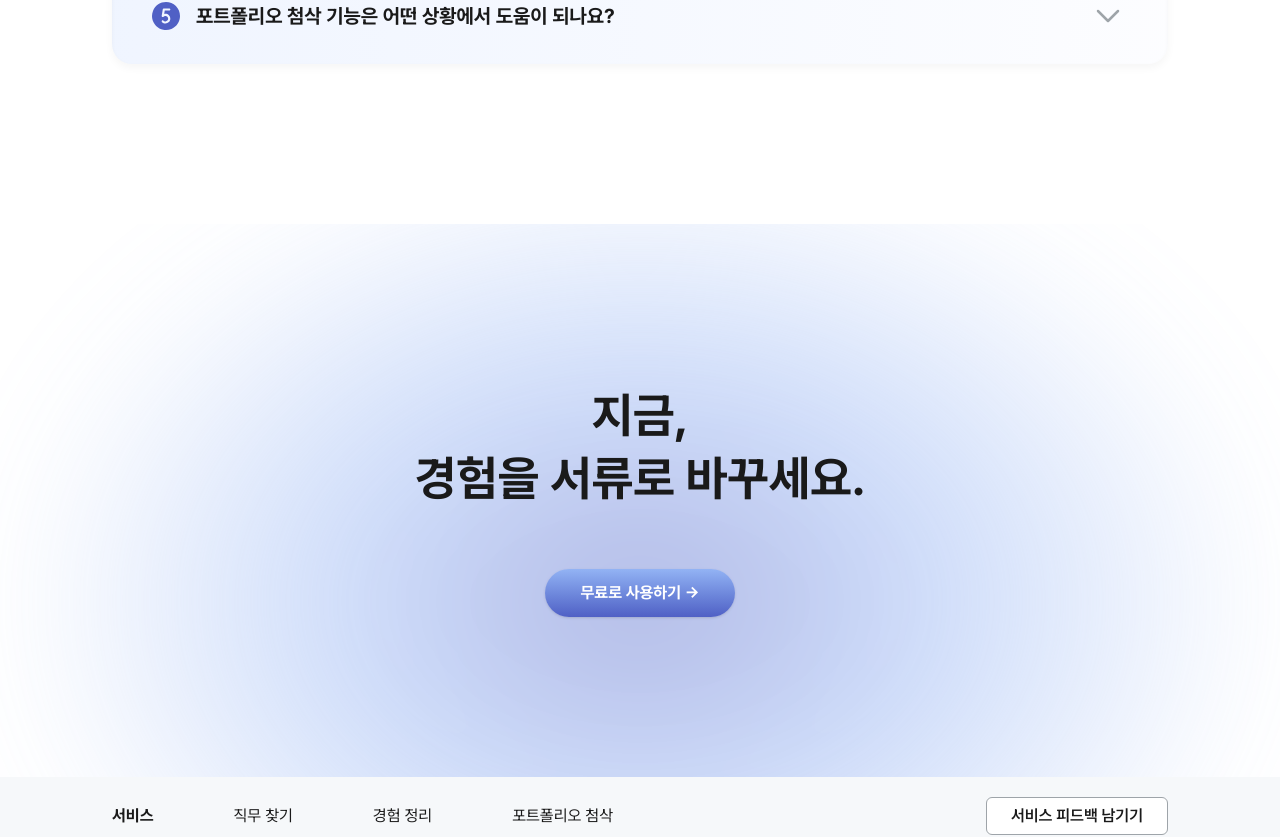
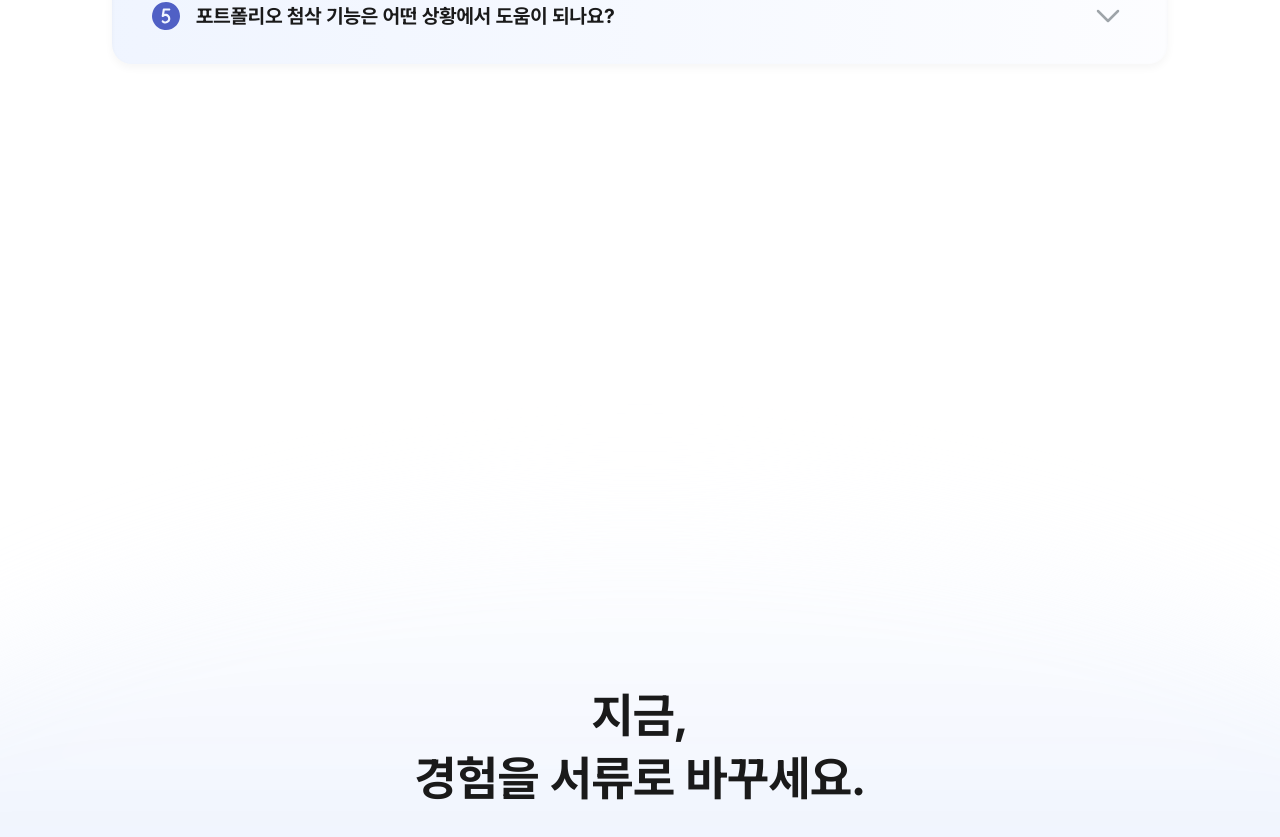
Before and after one commit to Teamie71/folioo-front, a Next.js app: page / in a window 1280 px wide. Shown: the part 8054-8891 px from the top of the page. Built offline with nearby package versions, Linux system fonts and the light colour scheme; no server answers.

Commit message:
🎨 Style: 랜딩 하단 CTA 그라데이션 정렬

```diff
--- a/src/features/landing/components/LandingPageContent.tsx
+++ b/src/features/landing/components/LandingPageContent.tsx
@@ -858,13 +858,14 @@ export function LandingPageContent() {
       <CorrectionWorkflow />
       <LandingFaq />
 
-      <section className='relative overflow-hidden py-[7.5rem] sm:py-[10rem]'>
-        <div
-          className='pointer-events-none absolute inset-x-0 bottom-[-18rem] h-[58rem] opacity-45 blur-[4rem]'
-          style={{
-            background:
-              'radial-gradient(ellipse at center, #5060C5 0%, #93B3F4 32%, rgba(255,255,255,0) 70%)',
-          }}
+      <section className='relative overflow-hidden pt-[7.5rem] pb-40 sm:pt-[28.75rem] sm:pb-[25rem]'>
+        <Image
+          src='/landing/landing-cta-gradient.svg'
+          alt=''
+          width={2510}
+          height={1823}
+          aria-hidden='true'
+          className='pointer-events-none absolute top-[3.75rem] left-1/2 h-auto w-[max(130.73vw,156.875rem)] max-w-none -translate-x-1/2 sm:top-[11.25rem]'
         />
         <div className='relative flex flex-col items-center text-center'>
           <h2 className='text-[2.25rem] leading-[130%] font-bold sm:text-[3rem]'>
```
Also changed, not shown: public/landing/landing-cta-gradient.svg (added).
